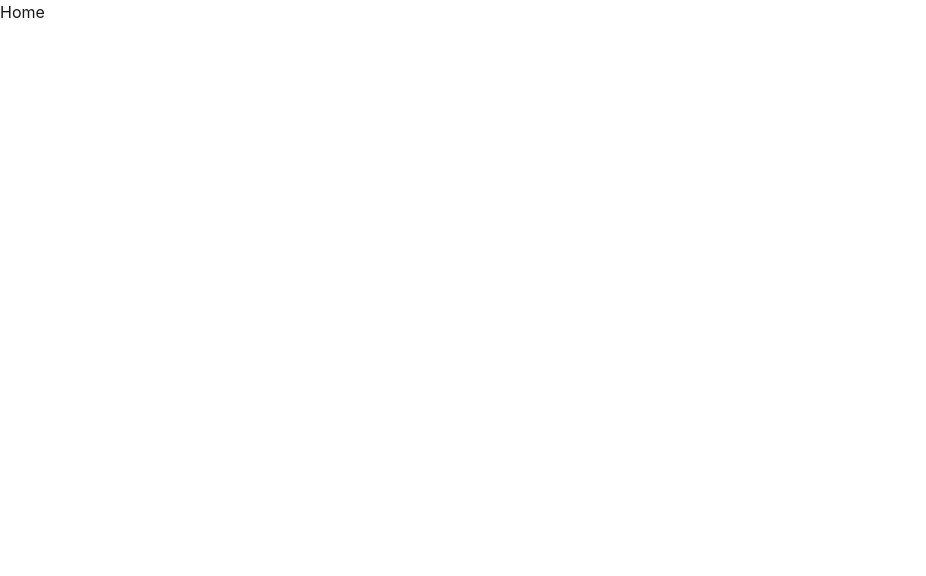
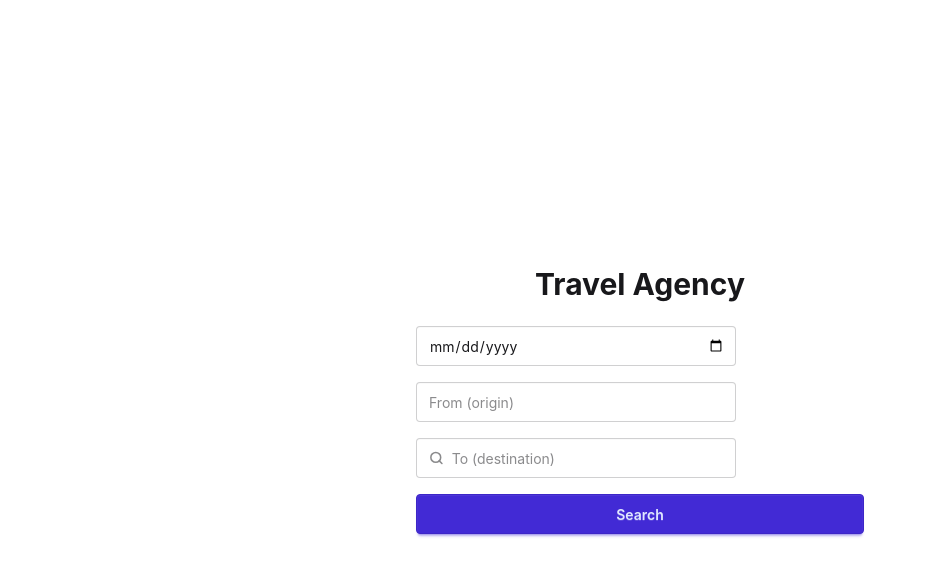
Before and after one commit to qgong-its/travel-agency, a React (Vite) app: page /travel-agency/ in a window 1280 px wide. Shown: the top 576 px of the page, without its empty margins (0-926 px from the left). Built offline with nearby package versions, Linux system fonts and the light colour scheme.

Commit message:
feat(home): add search bar and navigation to destinations page

```diff
--- a/src/pages/Home.jsx
+++ b/src/pages/Home.jsx
@@ -1,5 +1,68 @@
+import { useNavigate } from 'react-router';
+
 const Home = () => {
-  return <h1>Home</h1>;
+  const navigate = useNavigate();
+
+  const handleSearch = (e) => {
+    e.preventDefault();
+
+    const formData = new FormData(e.target);
+
+    const dates = formData.get('dates');
+    const origin = formData.get('origin');
+    const destination = formData.get('destnation');
+
+    navigate('/destinations');
+  };
+
+  return (
+    <div className="flex flex-col items-center justify-center min-h-screen gap-6">
+      <h1 className="text-3xl font-bold">Travel Agency</h1>
+
+      <form
+        onSubmit={handleSearch}
+        className="flex flex-col gap-4 w-full max-w-md"
+      >
+        <label className="input input-bordered flex items-center gap-2">
+          <input type="date" name="dates" className="grow" />
+        </label>
+        <label className="input input-bordered flex items-center gap-2">
+          <input
+            type="text"
+            name="origin"
+            placeholder="From (origin)"
+            className="grow"
+          />
+        </label>
+        <label className="input input-bordered flex items-center gap-2">
+          <svg
+            className="h-4 w-4 opacity-50"
+            xmlns="http://www.w3.org/2000/svg"
+            viewBox="0 0 24 24"
+          >
+            <g
+              strokeLinejoin="round"
+              strokeLinecap="round"
+              strokeWidth="2.5"
+              fill="none"
+              stroke="currentColor"
+            >
+              <circle cx="11" cy="11" r="8"></circle>
+              <path d="m21 21-4.3-4.3"></path>
+            </g>
+          </svg>
+
+          <input
+            type="search"
+            name="destination"
+            className="grow"
+            placeholder="To (destination)"
+          />
+        </label>
+        <button className="btn btn-primary">Search</button>
+      </form>
+    </div>
+  );
 };
 
 export default Home;
```
